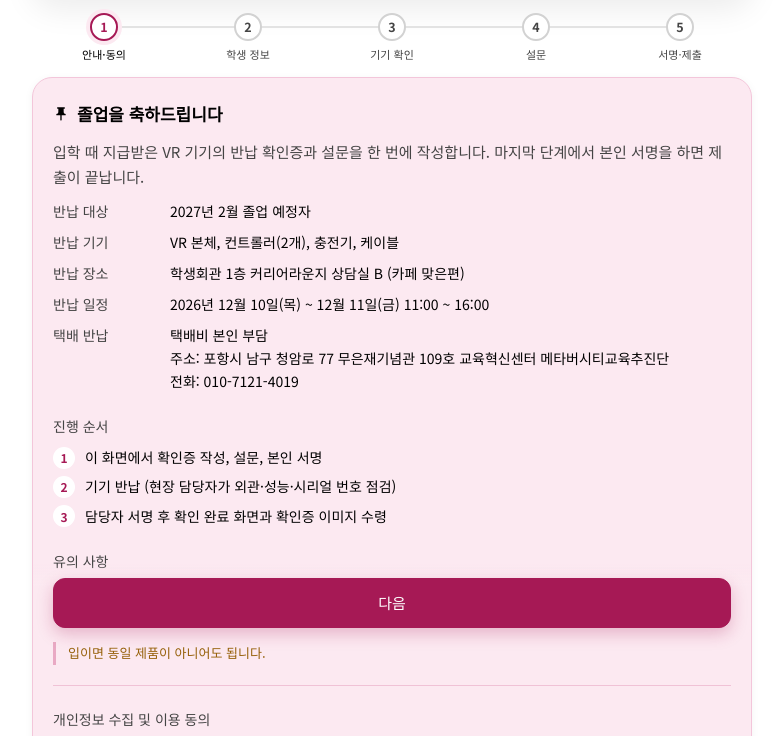
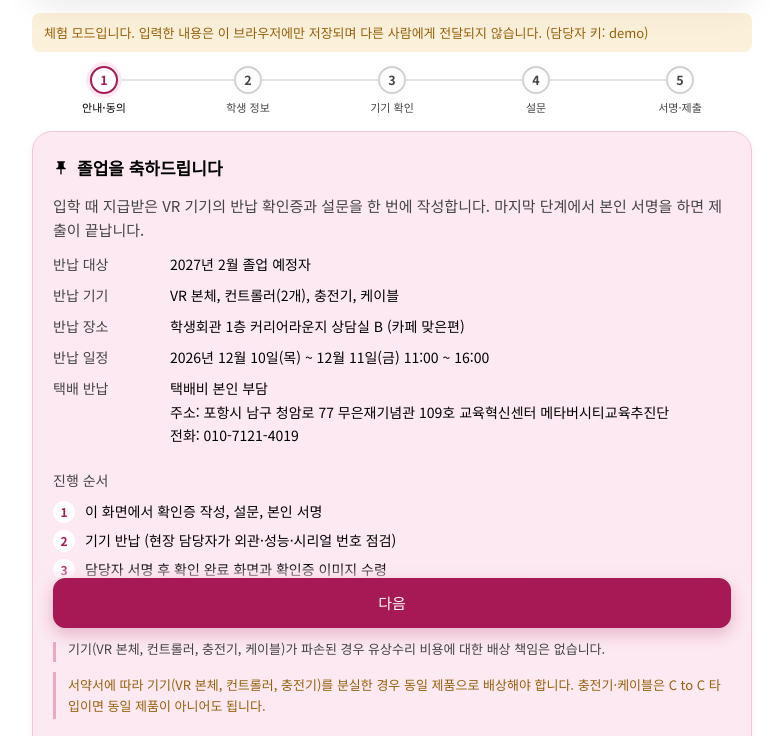
Before and after one commit to gskimsep14-max/vr-return, a plain HTML site: page index.html in a window 1280 px wide. Shown: the part 158-894 px from the top of the page, without its empty margins (248-1031 px from the left). Drawn offline with Linux system fonts and the light colour scheme.

Commit message:
Add files via upload

```diff
--- a/index.html
+++ b/index.html
@@ -239,7 +239,7 @@ label.opt input[type=checkbox]:checked{border-color:var(--accent);background:#ff
 /* ===================== 배포 설정 (여기만 수정하세요) ===================== */
 const CONFIG = {
   // Google Apps Script 웹 앱 URL(…/exec). 비워 두면 '체험 모드'로, 이 브라우저에만 저장됩니다.
-  API_URL: "https://script.google.com/macros/s/AKfycby1mncb6k1vqsGQqpPVlrys1rPdeWs5MaQMMIEFqUPAX_fwjxuDuJVEqj8huavImLgV/exec",
+  API_URL: "",
   // 라벨 번호 앞부분 (예: 202612-001)
   LABEL_PREFIX: "202612-",
   // 체험 모드에서만 쓰는 담당자 키. 실제 배포에서는 서버(Apps Script)의 STAFF_KEY가 적용됩니다.
```
